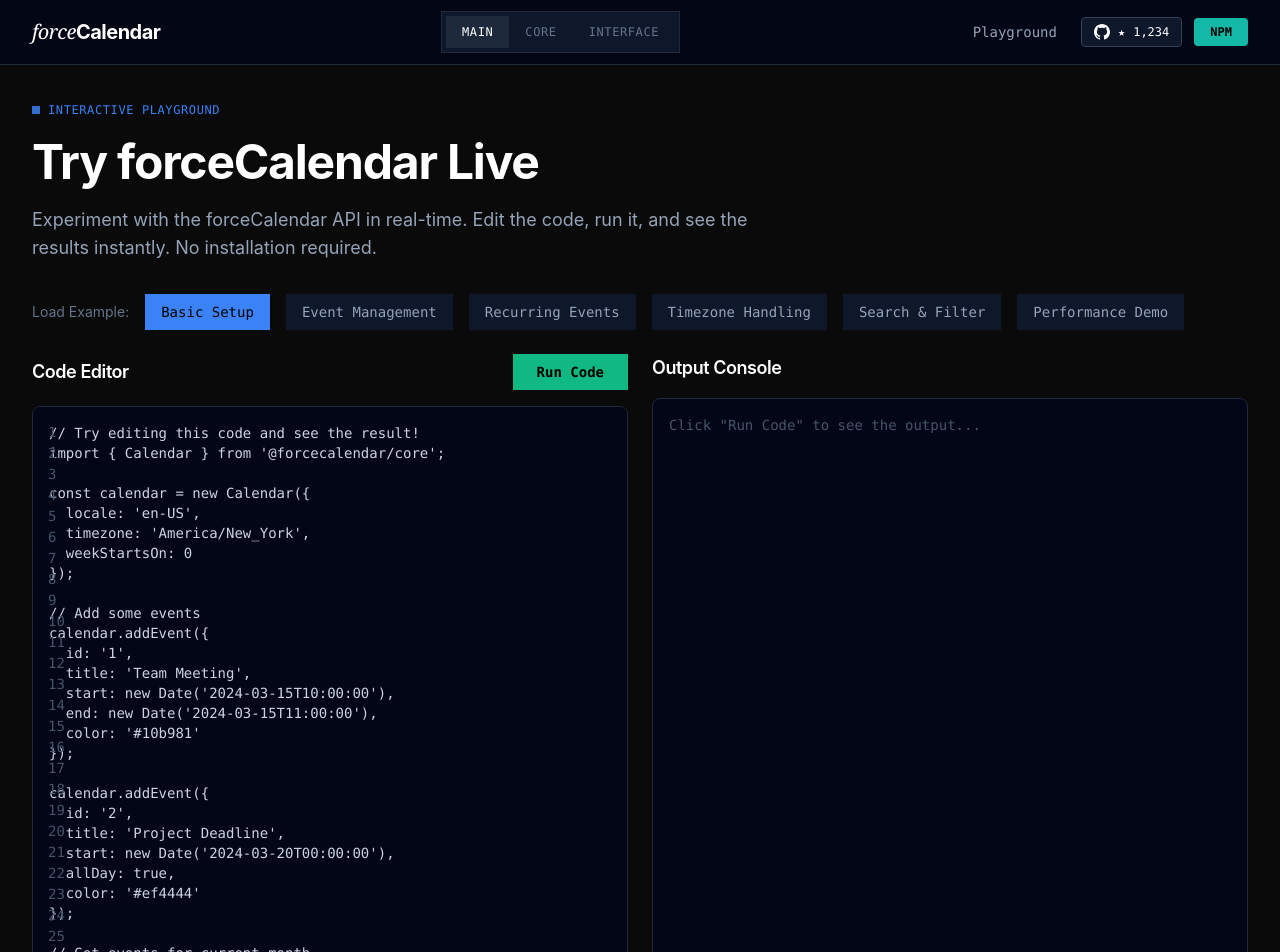
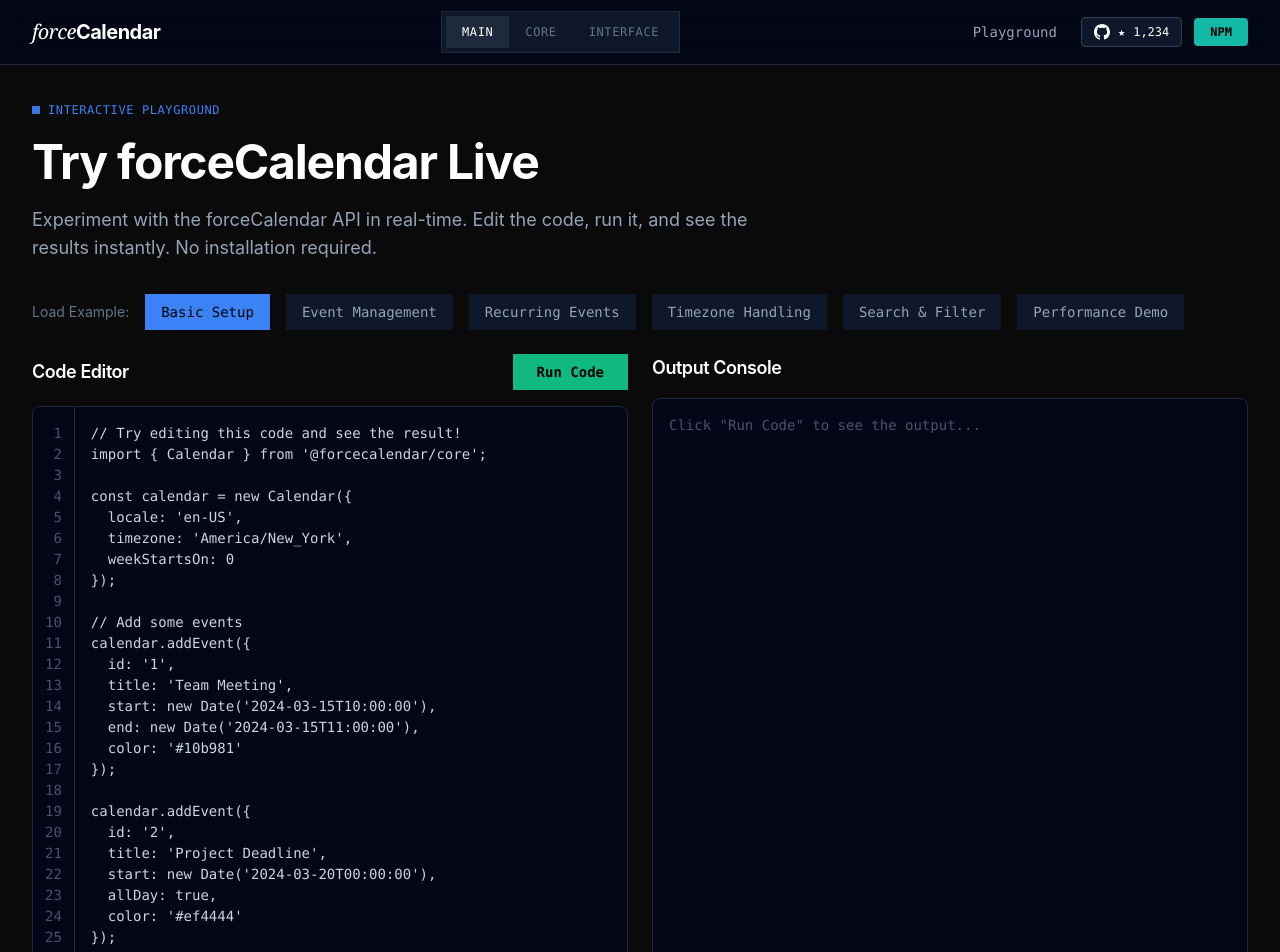
Before and after one commit to forceCalendar/www, a Next.js app: page /playground in a window 1280 px wide. Shown: the top 952 px of the page. Built offline with nearby package versions, Linux system fonts and the light colour scheme; no server answers.

Commit message:
Fix playground code editor CSS layout

```diff
--- a/app/playground/page.tsx
+++ b/app/playground/page.tsx
@@ -387,21 +387,25 @@
                 </button>
               </div>
 
-              <div className="relative">
-                <textarea
-                  value={code}
-                  onChange={(e) => setCode(e.target.value)}
-                  className="w-full h-[600px] p-4 bg-slate-950 border border-slate-800 rounded-lg font-mono text-sm text-slate-300 resize-none focus:outline-none focus:border-blue-500"
-                  spellCheck={false}
-                />
+              <div className="relative bg-slate-950 border border-slate-800 rounded-lg overflow-hidden">
+                <div className="flex">
+                  {/* Line numbers */}
+                  <div className="bg-slate-950 border-r border-slate-800 py-4 px-3 select-none">
+                    <div className="text-slate-600 font-mono text-sm text-right">
+                      {code.split('\n').map((_, i) => (
+                        <div key={i} className="h-[21px] leading-[21px]">{i + 1}</div>
+                      ))}
+                    </div>
+                  </div>
 
-                {/* Line numbers (visual only) */}
-                <div className="absolute left-0 top-0 p-4 pointer-events-none select-none">
-                  <div className="text-slate-600 font-mono text-sm">
-                    {code.split('\n').map((_, i) => (
-                      <div key={i} className="h-[21px]">{i + 1}</div>
-                    ))}
-                  </div>
+                  {/* Code editor */}
+                  <textarea
+                    value={code}
+                    onChange={(e) => setCode(e.target.value)}
+                    className="flex-1 h-[600px] p-4 bg-transparent font-mono text-sm text-slate-300 resize-none focus:outline-none overflow-x-auto"
+                    spellCheck={false}
+                    style={{ lineHeight: '21px' }}
+                  />
                 </div>
               </div>
 
```
